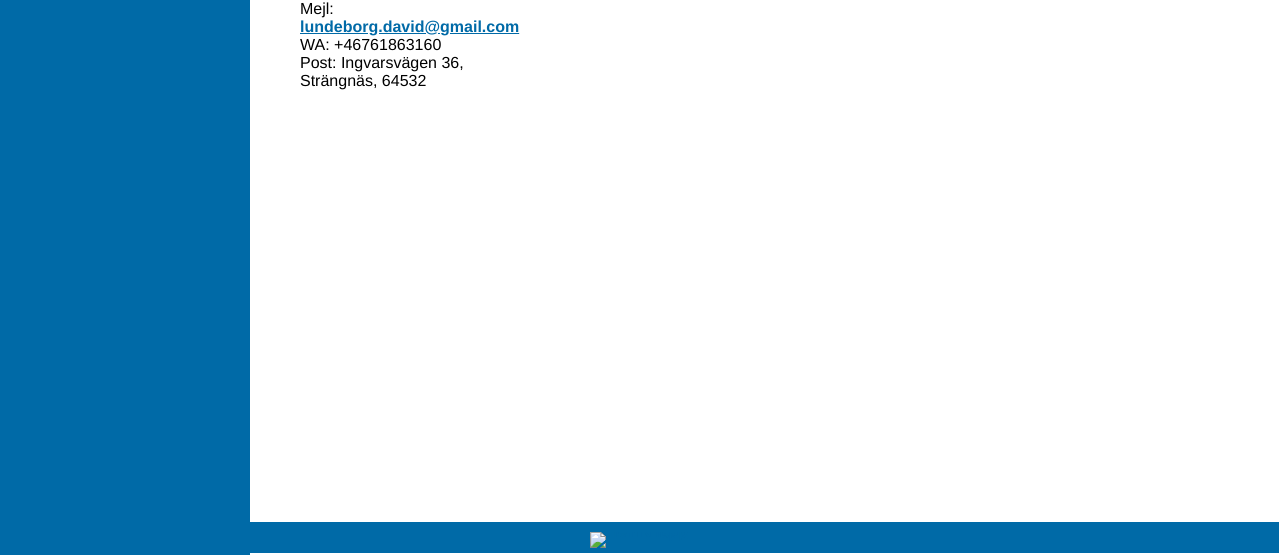
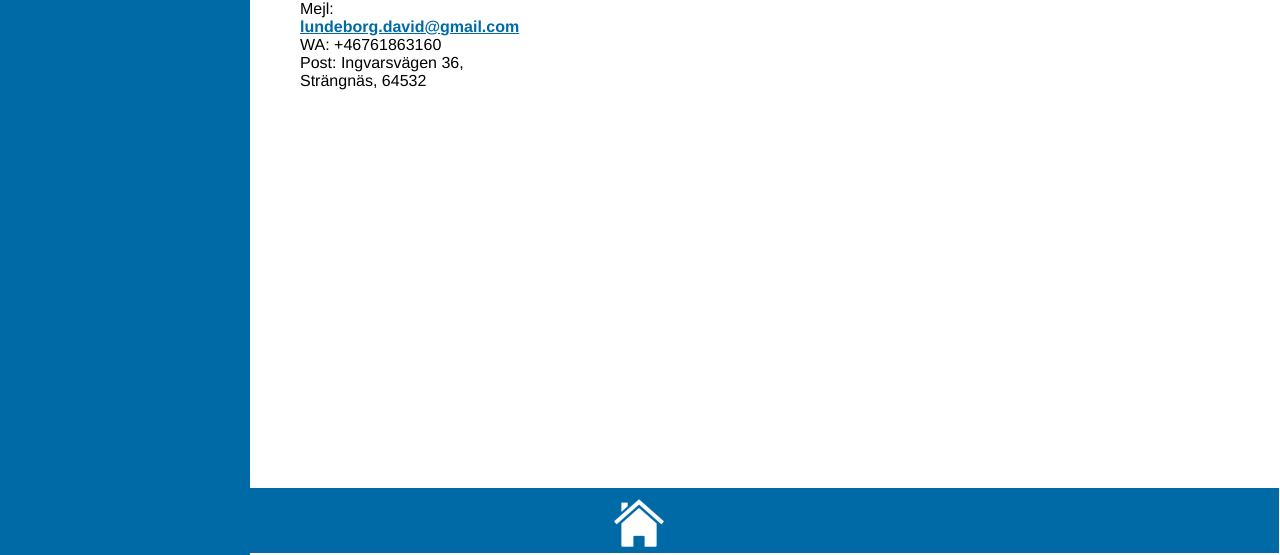
Before and after one commit to DEWLGAMING/FkO, a plain HTML site: page Kontakt/kontakt.html in a window 1280 px wide. Shown: the part 247-802 px from the top of the page. Drawn offline with Linux system fonts and the light colour scheme.

Commit message:
Update kontakt.html

```diff
--- a/Kontakt/kontakt.html
+++ b/Kontakt/kontakt.html
@@ -34,7 +34,7 @@
 
         <div class="Avslutare">
             <footer class="footer">
-                <a href="../Hem/index.html" target="-self"><img src="../Hem/hus2.png" alt="Hemknapp" width=50></a>
+                <a href="../index.html" target="-self"><img src="../hus2.png" alt="Hemknapp" width=50></a>
             </footer>
         </div>
     </div>
```
